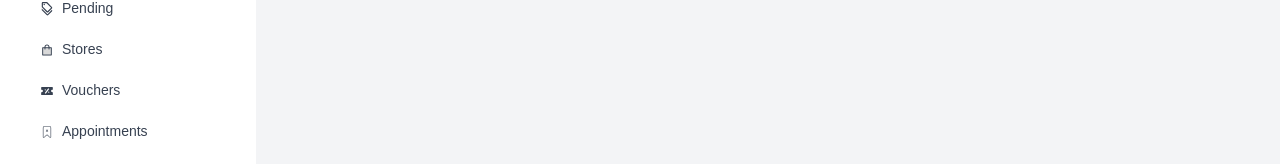
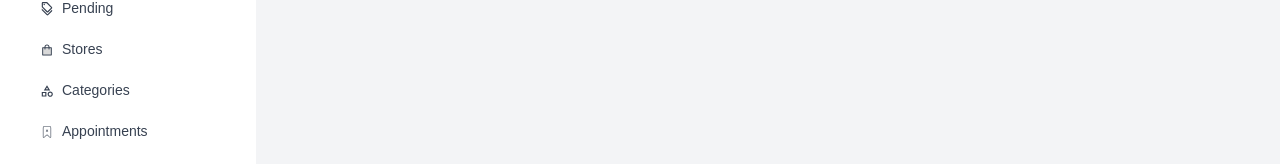
Before and after one commit to Roadpeak/d3-ts, a React (Create React App) app: page /manage/categories in a window 1280 px wide. Shown: the part 158-322 px from the top of the page. Built offline with nearby package versions, Linux system fonts and the light colour scheme; no server answers.

Commit message:
categories

```diff
--- a/src/components/admin/SideNav.tsx
+++ b/src/components/admin/SideNav.tsx
@@ -5,7 +5,7 @@ import { CiBookmarkRemove } from 'react-icons/ci';
 import { TbTicket } from 'react-icons/tb';
 import { HiOutlineUsers } from 'react-icons/hi2';
 import { IoHomeOutline, IoSettingsOutline } from 'react-icons/io5';
-import { MdOutlineDiscount, MdPayment } from 'react-icons/md';
+import { MdOutlineCategory, MdOutlineDiscount, MdPayment } from 'react-icons/md';
 import { CgProfile } from 'react-icons/cg';
 import { AiTwotoneShopping } from 'react-icons/ai';
 import { IoMdNotificationsOutline } from 'react-icons/io';
@@ -49,11 +49,11 @@ const SideNav: React.FC = () => {
                         <AiTwotoneShopping /> Stores
                     </a>
                     <a
-                        href='/manage/vouchers'
+                        href='/manage/categories'
                         className={`py-1.5 px-2 rounded-md flex items-center gap-2 hover:bg-gray-50 hover:text-primary ${location.pathname === '/manage/vouchers' ? 'bg-gray-100 text-primary' : ''
                             }`}
                     >
-                        <BiSolidDiscount /> Vouchers
+                        <MdOutlineCategory /> Categories
                     </a>
                     <a
                         href='/manage/appointments'
```
